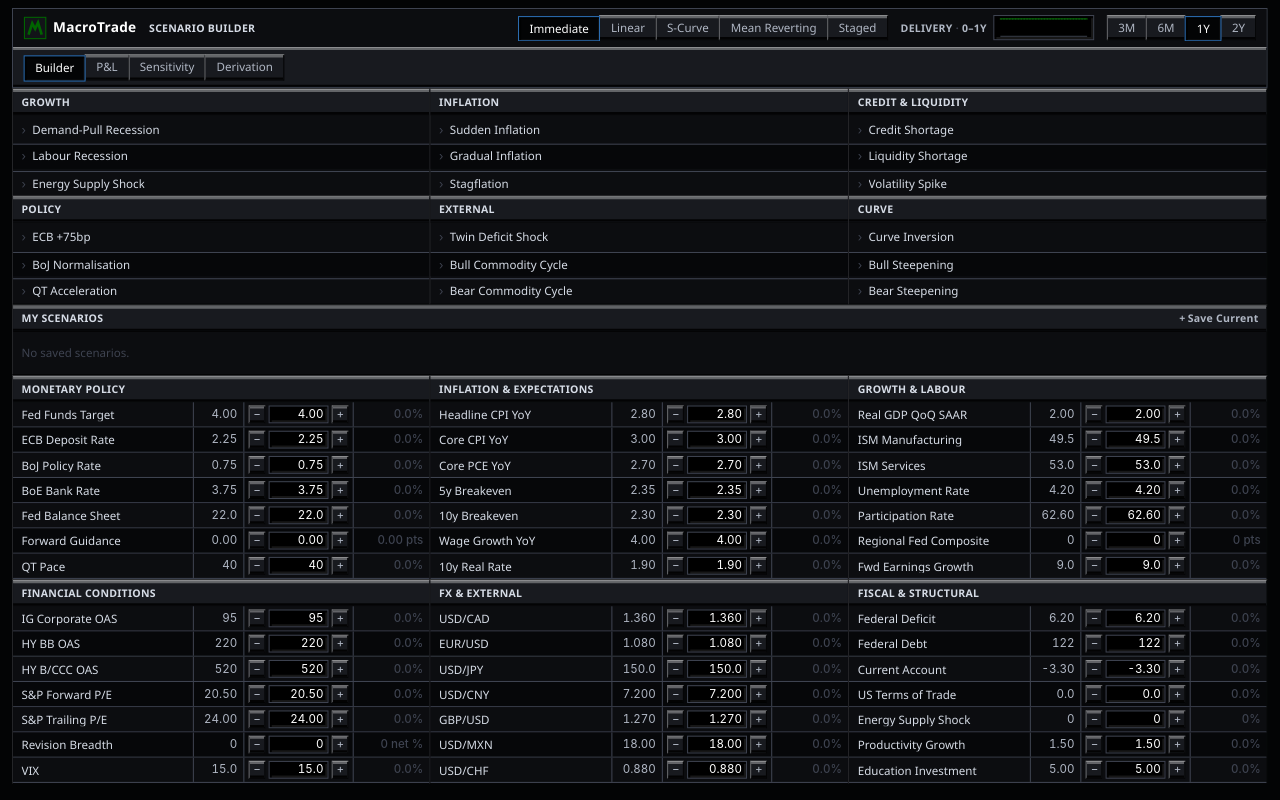
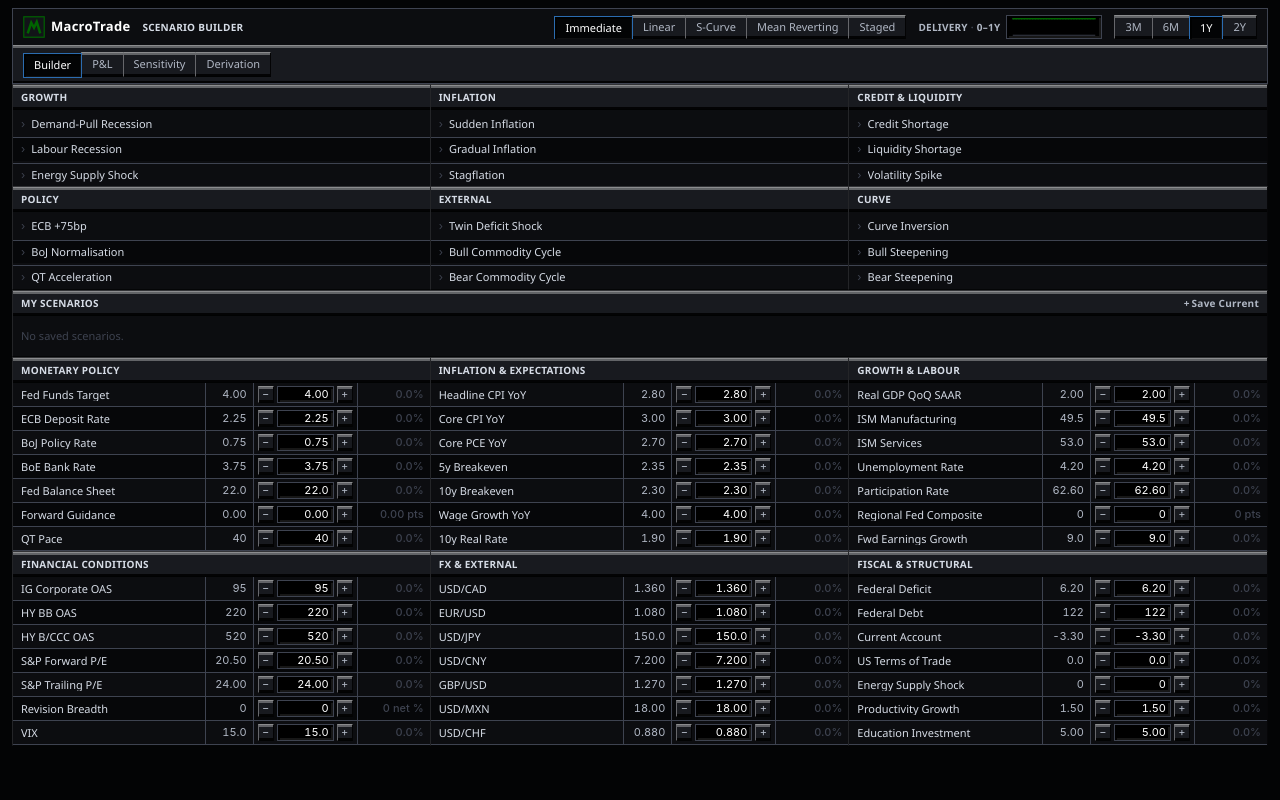
Before and after one commit to augustushutton/MacroTrade, a Next.js app: page / in a window 1280 px wide. Built offline with nearby package versions, Linux system fonts and the light colour scheme.

Commit message:
Make zoom level depend only on window size, not page content, to stop random zooming

```diff
--- a/app/providers.tsx
+++ b/app/providers.tsx
@@ -6,65 +6,67 @@
 import TopNav from "@/components/TopNav";
 import { Analytics } from "@vercel/analytics/react";
 
-// Measures how much of the available viewport the app's own content (TopNav
-// + whichever page is mounted below it) is actually using, and returns a
-// uniform scale factor that closes the gap — see the long comment on
-// `.app-scale` in globals.css for why this exists and why a transform
-// (rather than stretching a container) is the right tool.
+// How tall a typical laptop's browser content area is (window.innerHeight,
+// i.e. already past the tab/address bar chrome) — a 1440x900-ish window.
+// This is the deliberate reference point: at this height, scale is exactly
+// 1 and nothing about today's design changes. Taller windows scale up from
+// here. It is a fixed constant, not measured from any page's actual
+// content — see the "first version" note below for why that distinction is
+// the whole fix.
+const REFERENCE_HEIGHT = 900;
+
+// Below this viewport width, the fill-scale mechanism is switched off
+// entirely (scale pinned to 1) — matches the app's own `xl` breakpoint
+// (VarForm/PresetBar switch to their full 3-column desktop layout at the
+// same point). Phones and portrait tablets already get their own responsive
+// treatment (TopNav/table scroll strips, stacked columns — see TopNav.tsx,
+// SensitivityTab.tsx, NarrativeTab.tsx) sized for an unscaled 1x viewport;
+// scaling them up on top of that would shrink their LOCAL layout width
+// (the `width: calc(100% / scale)` half of this mechanism) below what those
+// breakpoints assume, risking exactly the horizontal-overflow bugs that
+// work just fixed.
+const DESKTOP_MIN_WIDTH = 1280;
+
+// Returns a uniform scale factor for `.app-scale` (globals.css) to visually
+// fill more of a tall desktop monitor — see that file's long comment for why
+// a transform is the right tool here.
+//
+// First version of this measured the CURRENT PAGE's own rendered content
+// height and solved for the scale that would make it exactly reach the
+// bottom of the window. That produced a different answer on every page
+// (Sensitivity's content is shorter than Builder's, Builder's shorter than
+// P&L's with every sector expanded, and so on) and recalculated on every
+// resize-shaped event — including a panel opening or closing. The result
+// was the UI visibly zooming in and out as you clicked between tabs or
+// expanded a section, which reads as broken even though each individual
+// number was "correct" for that instant. This version deliberately knows
+// nothing about page content: it is a pure function of the window's own
+// height, so the only thing that changes it is actually resizing the
+// window. Navigating pages, expanding an accordion, toggling the CPI
+// override — none of it touches `scale`. The tradeoff is that a short page
+// may leave a little space below it rather than being stretched to exactly
+// fill every pixel; that's the right trade for "stop zooming randomly."
 //
 // `min`/`max` bound the result: never shrink below the design's natural 1x
-// size (a short browser window should just show less, not shrink text), and
-// never blow text up past a size that stops reading as a dense terminal
-// table and starts reading as a kiosk display.
-function useFillScale(
-  ref: React.RefObject<HTMLElement>,
-  { min = 1, max = 1.55, bottomMargin = 16 }: { min?: number; max?: number; bottomMargin?: number } = {},
-) {
+// size, and never blow text up past a size that stops reading as a dense
+// terminal table and starts reading as a kiosk display.
+function useFillScale({ min = 1, max = 1.55 }: { min?: number; max?: number } = {}) {
   const [scale, setScale] = React.useState(1);
 
   React.useEffect(() => {
-    const el = ref.current;
-    if (!el) return;
-
-    let frame = 0;
     function recompute() {
-      if (!el) return;
-      // `transform-origin: top left` keeps this corner fixed across any
-      // scale, so rect.top/left are stable reference points — unlike
-      // rect.height/width, which already include the CURRENT transform and
-      // would double-count if used here. `offsetHeight` is the pre-transform
-      // layout height (at the current, scale-narrowed local width), which is
-      // what we want: the table/panel layouts in this app are fixed-width
-      // and row-height driven, not reflow-sensitive, so that height is a
-      // good stand-in for "natural height" across the scale range we allow.
-      const rect = el.getBoundingClientRect();
-      const availableHeight = window.innerHeight - rect.top - bottomMargin;
-      const naturalHeight = el.offsetHeight;
-      if (naturalHeight <= 0 || availableHeight <= 0) return;
-      const next = Math.min(max, Math.max(min, availableHeight / naturalHeight));
+      if (window.innerWidth < DESKTOP_MIN_WIDTH) {
+        setScale((prev) => (prev !== 1 ? 1 : prev));
+        return;
+      }
+      const next = Math.min(max, Math.max(min, window.innerHeight / REFERENCE_HEIGHT));
       setScale((prev) => (Math.abs(prev - next) > 0.01 ? next : prev));
     }
 
     recompute();
-
-    // Re-measure on any size change: a window resize/drag, a panel
-    // expanding or collapsing, or navigating to a page with different
-    // natural content height. requestAnimationFrame coalesces bursts of
-    // ResizeObserver callbacks (which otherwise risks the browser's own
-    // "loop limit exceeded" warning) into one measurement per frame.
-    const ro = new ResizeObserver(() => {
-      cancelAnimationFrame(frame);
-      frame = requestAnimationFrame(recompute);
-    });
-    ro.observe(el);
     window.addEventListener("resize", recompute);
-
-    return () => {
-      ro.disconnect();
-      window.removeEventListener("resize", recompute);
-      cancelAnimationFrame(frame);
-    };
-  }, [ref, min, max, bottomMargin]);
+    return () => window.removeEventListener("resize", recompute);
+  }, [min, max]);
 
   return scale;
 }
@@ -77,8 +79,7 @@
 // both at once (a `"use client"` file exporting `metadata`), which fails
 // `next build` outright rather than just warning.
 export default function Providers({ children }: { children: React.ReactNode }) {
-  const scaleRef = React.useRef<HTMLDivElement>(null);
-  const scale = useFillScale(scaleRef);
+  const scale = useFillScale();
 
   return (
     <>
@@ -108,20 +109,19 @@
               monitor makes a dozen columns feel too stretched-thin, that's a
               `max-w` to reintroduce deliberately, not a bug to work around. */}
           <main className="w-full px-3 py-2">
-            {/* useFillScale (above) measures this wrapper's natural height
-                against the real, current viewport height and sets
-                `--app-scale` (read by `.app-scale` in globals.css) to
-                whatever closes that gap — replacing an earlier fixed 1.15
-                guess that worked for a typical laptop screen but left a
-                large band of flat background below the content on a big
-                external monitor. The width correction paired with the scale
-                transform re-fills exactly 100% of `<main>` above regardless
-                of `<main>`'s own (now fluid) width at a given viewport —
-                this enlarges real content only, never blank space, so it
-                doesn't reopen the no-min-h-screen/no-mx-auto reasoning
-                above; it just makes the content those rules already size to
-                the page fill the screen it's actually sitting on. */}
-            <div ref={scaleRef} className="app-scale" style={{ "--app-scale": scale } as React.CSSProperties}>
+            {/* useFillScale (above) sets `--app-scale` (read by `.app-scale`
+                in globals.css) from the window's own height alone — never
+                from this wrapper's content, which is what used to make the
+                zoom level jump around as you navigated or expanded a panel.
+                The width correction paired with the scale transform re-fills
+                exactly 100% of `<main>` above regardless of `<main>`'s own
+                (now fluid) width at a given viewport — this enlarges real
+                content only, never blank space, so it doesn't reopen the
+                no-min-h-screen/no-mx-auto reasoning above; it just makes the
+                content those rules already size to the page fill more of
+                the screen it's actually sitting on, consistently across
+                every page. */}
+            <div className="app-scale" style={{ "--app-scale": scale } as React.CSSProperties}>
               <div className="mb-0 no-print">
                 <TopNav />
               </div>
```
Also changed, not shown: app/globals.css (+20 -20 lines).
